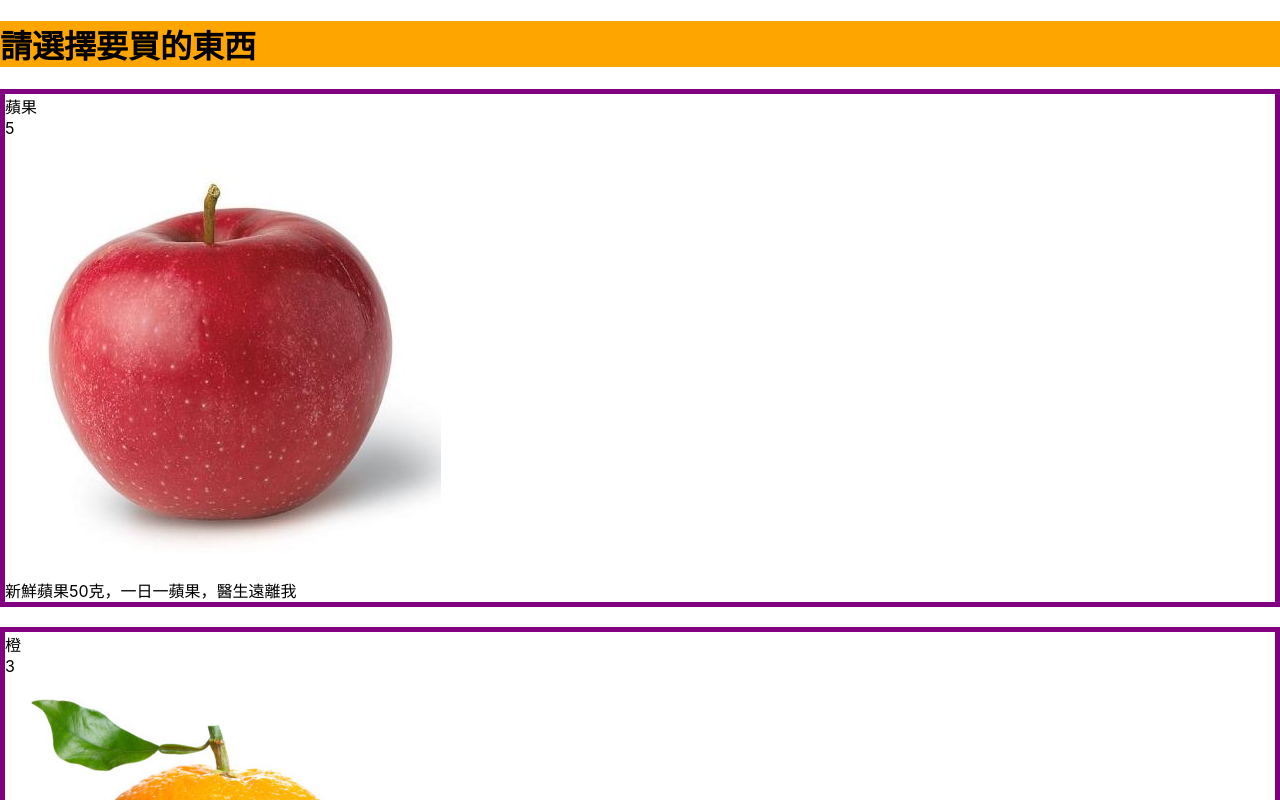
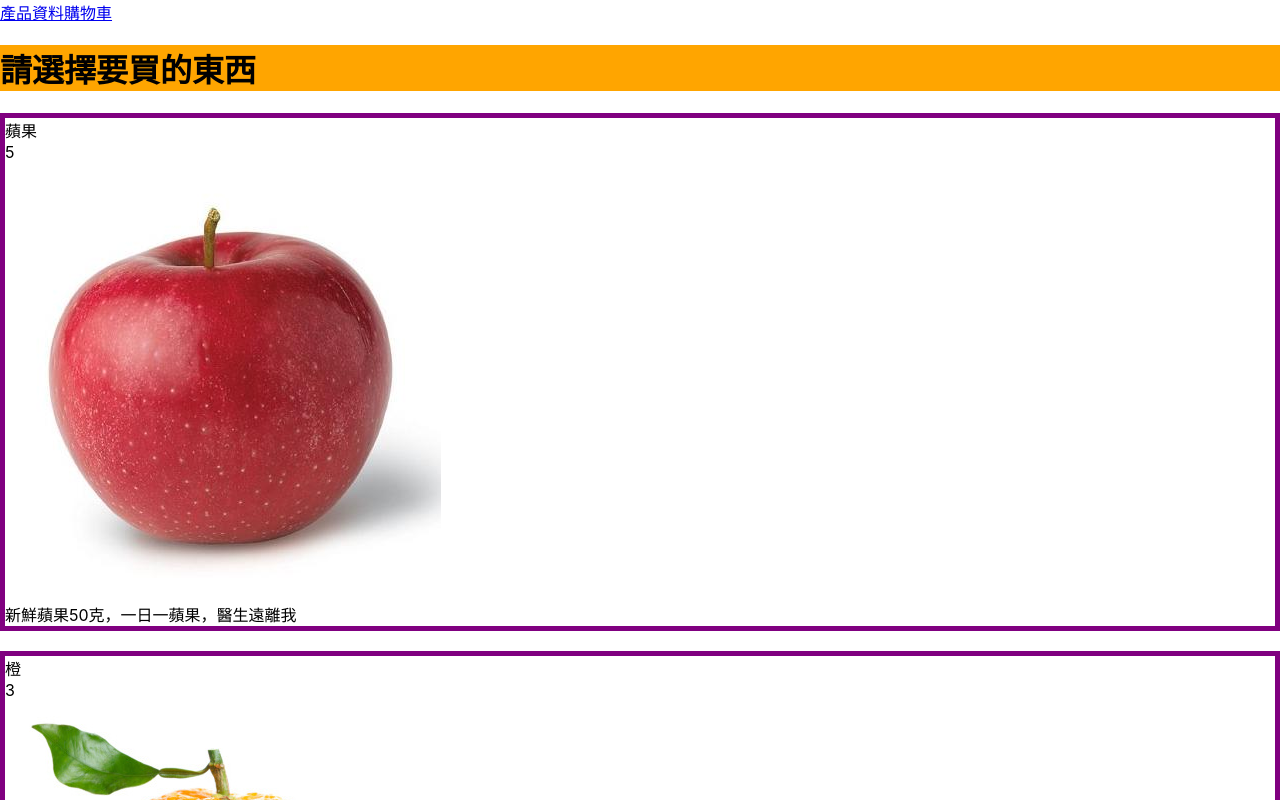
Before and after one commit to theone8250/ReactPractice, a React (Create React App) app in the folder first-react/: page / in a window 1280 px wide. Shown: the top 800 px of the page. Built offline with nearby package versions, Linux system fonts and the light colour scheme.

Commit message:
practice React Router

```diff
--- a/first-react/src/App.js
+++ b/first-react/src/App.js
@@ -6,9 +6,9 @@ import ProductList from "./ProductList";
 function App() {
   return (
     <div>
-      {/* <Link to="/product_detail">產品資料</Link>
-      <Link to="/checkout">購物車</Link> */}
       <BrowserRouter>
+        <Link to="/product_detail">產品資料</Link>
+        <Link to="/checkout">購物車</Link>
         <Routes>
           {/* "/"代表首頁   */}
           <Route path="/" element={<ProductList />}></Route>
```
